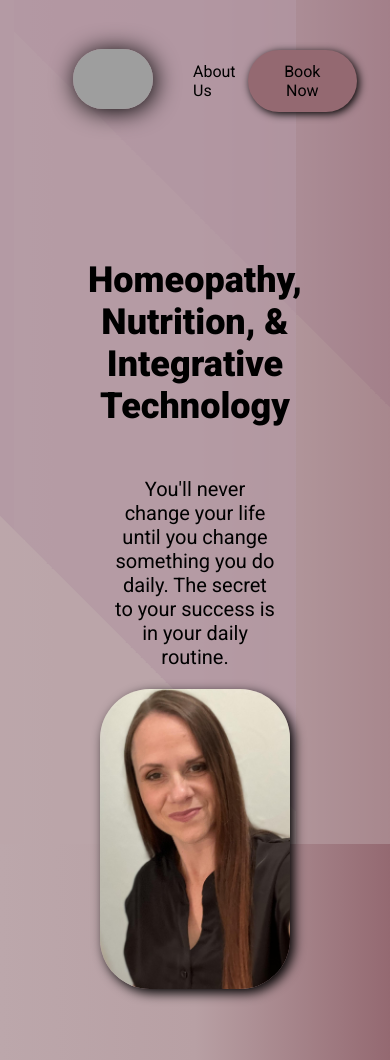
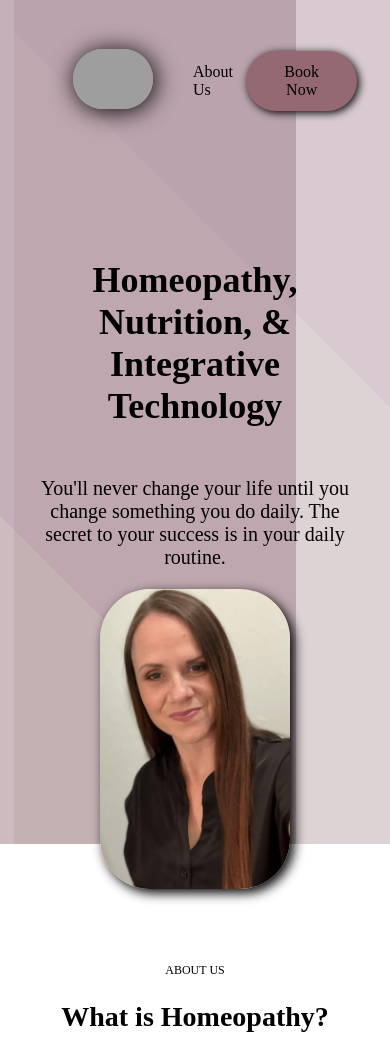
Before and after one commit to jerome-codes/amoreholistics, a plain HTML site: page index.html in a window 390 px wide. Shown: the top 1060 px of the page. Drawn offline with Linux system fonts and the light colour scheme; grey boxes are pictures that could not be loaded.

Commit message:
Content & Responsiveness edits

```diff
--- a/index.html
+++ b/index.html
@@ -145,7 +145,7 @@
             the AromaTouch Technique provide profound emotional benefits. Also,
             the rhythmic, soothing touch of the essential oil--improve physical
             health. While aroma and touch each offer benefits, it's the synergy
-            o them together that help make the systemic constants more
+            of them together that help make the systemic constants more
             manageable, in turn, improving overall health. Stress levels are
             lowered, the body is supported, and inflammation is reduced,
             bringing you to a more consistent state of homeostasis.
--- a/style.css
+++ b/style.css
@@ -1,13 +1,12 @@
 @import url("https://fonts.googleapis.com/css2?family=Roboto:wght@100;300;400;500;700;900&display=swap");
 
-* {
+* ::after,
+* ::before {
+  margin: 0;
+  padding: 0;
   font-family: "Roboto", sans-serif;
   box-sizing: border-box;
   scroll-behavior: smooth;
-}
-
-body {
-  height: 100vh;
   background: linear-gradient(90deg, #bca7ab, #b8a0a4, #946971);
 }
 
@@ -330,7 +329,6 @@ h2 {
 @media (max-width: 370px) {
   .container {
     flex-direction: column;
-    width: 100%;
   }
 
   .about_container {
@@ -346,27 +344,40 @@ h2 {
     justify-content: center;
   }
 
+  .textbox_left,
+  .textbox_right {
+    width: 100%;
+  }
+
   h1 {
     font-size: 24px;
     font-weight: 900;
     text-align: center;
+    width: 100%;
   }
 
   h2 {
     font-size: 20px;
     font-weight: 600;
     text-align: center;
+    width: 100%;
   }
 
   p {
     font-size: 8px;
     text-align: center;
+    width: 100%;
   }
 }
 
 @media (max-width: 576px) {
   .container {
     flex-direction: column;
+  }
+
+  .textbox_left,
+  .textbox_right {
+    width: 100%;
   }
 
   .about_container {
@@ -390,23 +401,31 @@ h2 {
     font-size: 24px;
     font-weight: 900;
     text-align: center;
+    width: 100%;
   }
 
   h2 {
     font-size: 20px;
     font-weight: 600;
     text-align: center;
+    width: 100%;
   }
 
   p {
     font-size: 10px;
     text-align: center;
+    width: 100%;
   }
 }
 
 @media (max-width: 728px) {
   .container {
     flex-direction: column;
+  }
+
+  .textbox_left,
+  .textbox_right {
+    width: 100%;
   }
 
   .about_container {
@@ -430,17 +449,20 @@ h2 {
     font-size: 28px;
     font-weight: 900;
     text-align: center;
+    width: 100%;
   }
 
   h2 {
     font-size: 24px;
     font-weight: 600;
     text-align: center;
+    width: 100%;
   }
 
   p {
     font-size: 12px;
     text-align: center;
+    width: 100%;
   }
 }
 
@@ -448,15 +470,18 @@ h2 {
   h1 {
     font-size: 36px;
     font-weight: 900;
+    width: 100%;
   }
 
   h2 {
     font-size: 28px;
     font-weight: 600;
+    width: 100%;
   }
 
   p {
     font-size: 20px;
+    width: 100%;
   }
 }
 
```
